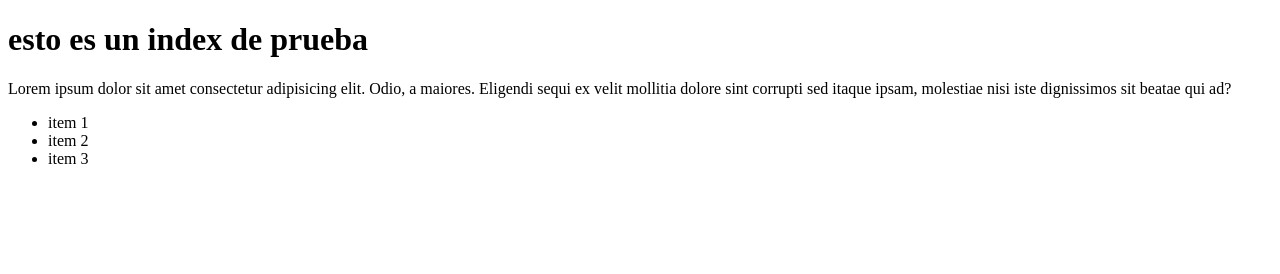
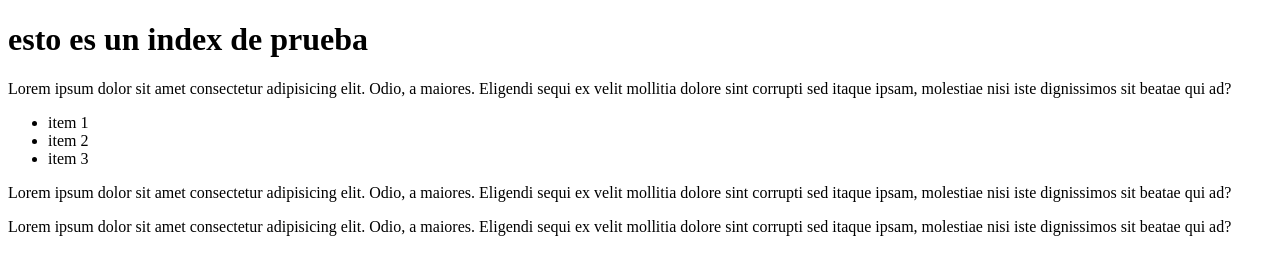
Before and after one commit to qwertdani123/nombre-de-nuestro-repositorio, a plain HTML site: page index.html in a window 1280 px wide. Drawn offline with Linux system fonts and the light colour scheme.

Commit message:
ultimo cambio

```diff
--- a/index.html
+++ b/index.html
@@ -25,6 +25,12 @@
     </nav>
 
     <p></p>
+    <p>Lorem ipsum dolor sit amet consectetur adipisicing elit. Odio, a maiores. Eligendi sequi ex
+        velit mollitia dolore sint corrupti sed itaque ipsam, molestiae nisi iste dignissimos sit
+        beatae qui ad?</p>
+    <p>Lorem ipsum dolor sit amet consectetur adipisicing elit. Odio, a maiores. Eligendi sequi ex
+        velit mollitia dolore sint corrupti sed itaque ipsam, molestiae nisi iste dignissimos sit
+        beatae qui ad?</p>
 
 </body>
 
```
